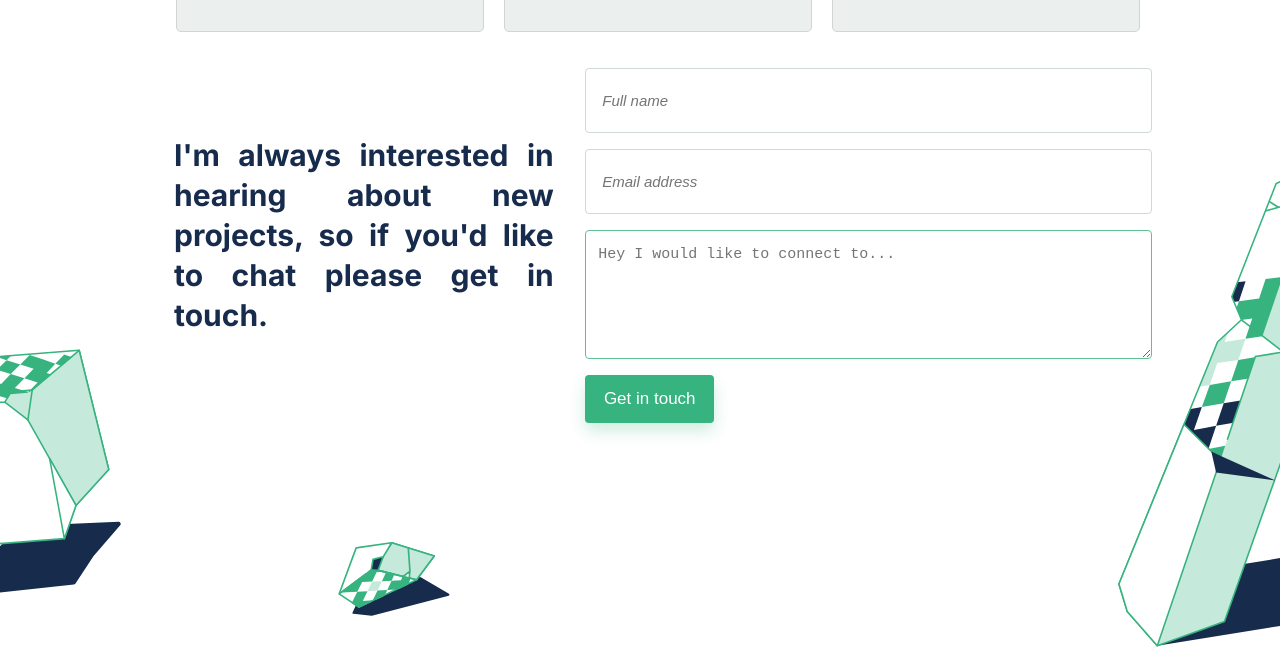
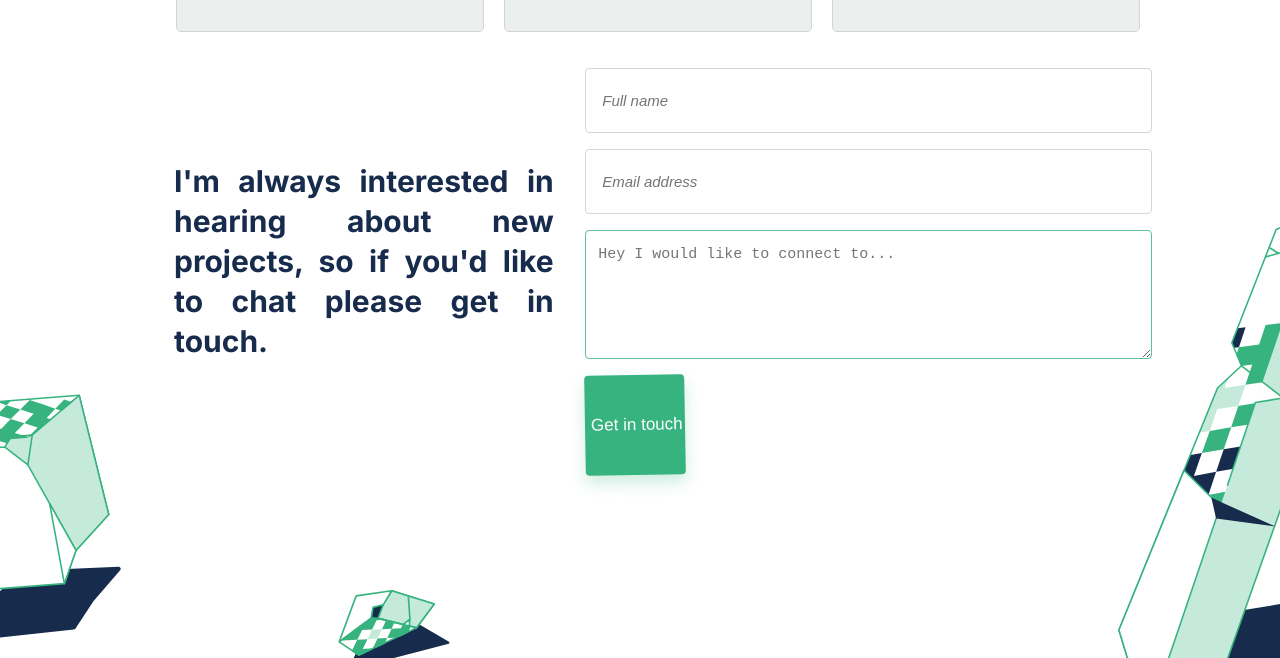
Before and after one commit to demesameneshoa/Portfolio, a website: page index.html in a window 1280 px wide. In both pictures the pointer is over the input "Get in touch". Shown: the part 2875-3533 px from the top of the page. Drawn offline with Linux system fonts and the light colour scheme.

Commit message:
added form button animation and transition

```diff
--- a/style.css
+++ b/style.css
@@ -370,10 +370,14 @@ input[type=submit] {
   font-weight: 500;
   border: none;
   border-radius: 4px;
+  transition: width 2s, height 2s, transform 2s;
 }
 
 input[type=submit]:hover {
   box-shadow: 0.1px 8px 16px rgba(54, 179, 127, 0.24);
+  width: 100px;
+  height: 100px;
+  transform: rotate(359deg);
 }
 
 input[type=submit]:active {
```
